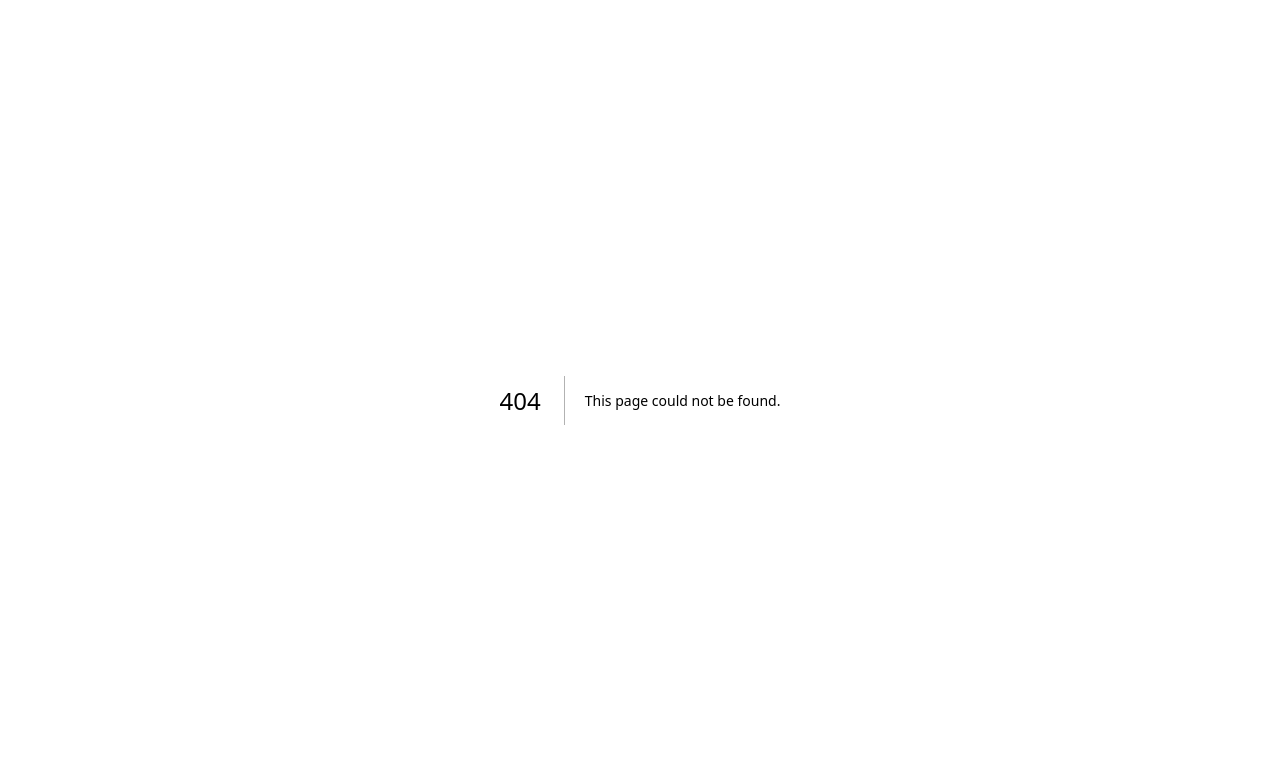
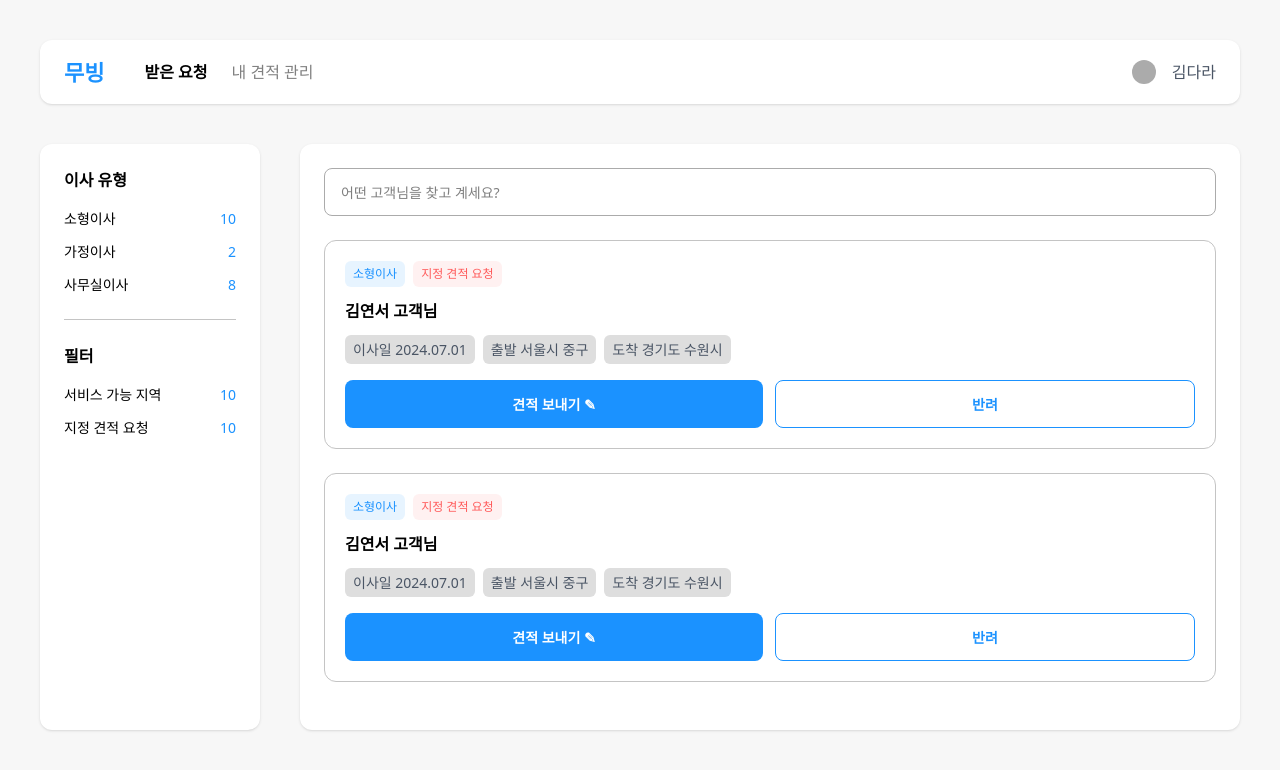
Before and after one commit to Mov2ng/8--Moving-Mov2ng-FE, a Next.js app: page /estimate in a window 1280 px wide. Before the commit this address had no page. Shown: the top 770 px of the page. Built offline with nearby package versions, Linux system fonts and the light colour scheme; a web font is replaced by a local one.

Commit message:
feat:받은견적 하드코딩

```diff
--- /dev/null
+++ b/src/app/estimate/page.tsx
@@ -0,0 +1,110 @@
+"use client";
+
+import React from "react";
+
+export default function Page() {
+  return (
+    <div className="w-full min-h-screen bg-[#F7F7F7] flex flex-col items-center py-10">
+      {/* Header */}
+      <header className="w-full max-w-[1200px] h-16 bg-white shadow-sm flex items-center px-6 rounded-xl">
+        <div className="text-[22px] font-bold text-[#1B92FF]">무빙</div>
+        <div className="ml-10 flex gap-6 text-[16px]">
+          <div className="font-semibold">받은 요청</div>
+          <div className="text-gray-500">내 견적 관리</div>
+        </div>
+        <div className="ml-auto flex items-center gap-4 text-gray-600">
+          <div className="w-6 h-6 bg-gray-300 rounded-full" />
+          <div>김다라</div>
+        </div>
+      </header>
+
+      {/* Main Layout */}
+      <div className="w-full max-w-[1200px] mt-10 flex gap-10">
+        {/* Left Sidebar */}
+        <aside className="w-[220px] bg-white rounded-xl shadow-sm p-6">
+          <div className="font-semibold mb-4">이사 유형</div>
+          <ul className="text-[14px] flex flex-col gap-3">
+            <li className="flex justify-between">
+              <span>소형이사</span>
+              <span className="text-[#1B92FF] font-medium">10</span>
+            </li>
+            <li className="flex justify-between">
+              <span>가정이사</span>
+              <span className="text-[#1B92FF] font-medium">2</span>
+            </li>
+            <li className="flex justify-between">
+              <span>사무실이사</span>
+              <span className="text-[#1B92FF] font-medium">8</span>
+            </li>
+          </ul>
+
+          <div className="h-[1px] bg-gray-200 my-6" />
+
+          <div className="font-semibold mb-4">필터</div>
+          <ul className="text-[14px] flex flex-col gap-3">
+            <li className="flex justify-between">
+              <span>서비스 가능 지역</span>
+              <span className="text-[#1B92FF] font-medium">10</span>
+            </li>
+            <li className="flex justify-between">
+              <span>지정 견적 요청</span>
+              <span className="text-[#1B92FF] font-medium">10</span>
+            </li>
+          </ul>
+        </aside>
+
+        {/* Content Section */}
+        <section className="flex-1">
+          <div className="bg-white w-full rounded-xl shadow-sm p-6">
+            {/* Search Bar */}
+            <div className="w-full mb-6">
+              <input
+                type="text"
+                placeholder="어떤 고객님을 찾고 계세요?"
+                className="w-full h-12 px-4 border border-gray-300 rounded-lg text-sm"
+              />
+            </div>
+
+            {/* Request Cards (2 examples) */}
+            {[1, 2].map((idx) => (
+              <div
+                key={idx}
+                className="border border-gray-200 rounded-xl p-5 mb-6"
+              >
+                {/* Tag */}
+                <div className="flex items-center gap-2 mb-3 text-[12px]">
+                  <span className="px-2 py-1 bg-[#1B92FF]/10 text-[#1B92FF] rounded-md font-medium">
+                    소형이사
+                  </span>
+                  <span className="px-2 py-1 bg-[#FF7A7A]/10 text-[#FF5A5A] rounded-md font-medium">
+                    지정 견적 요청
+                  </span>
+                </div>
+
+                {/* Customer Name */}
+                <div className="text-[16px] font-semibold mb-3">김연서 고객님</div>
+
+                {/* Info Row */}
+                <div className="flex flex-wrap gap-2 text-[14px] text-gray-600 mb-4">
+                  <span className="px-2 py-1 bg-gray-100 rounded-md">이사일 2024.07.01</span>
+                  <span className="px-2 py-1 bg-gray-100 rounded-md">출발 서울시 중구</span>
+                  <span className="px-2 py-1 bg-gray-100 rounded-md">도착 경기도 수원시</span>
+                </div>
+
+                {/* Buttons */}
+                <div className="flex gap-3">
+                  <button className="flex-1 h-12 bg-[#1B92FF] text-white rounded-lg font-semibold text-[14px]">
+                    견적 보내기 ✎
+                  </button>
+                  <button className="flex-1 h-12 border border-[#1B92FF] text-[#1B92FF] rounded-lg font-semibold text-[14px] bg-white">
+                    반려
+                  </button>
+                </div>
+              </div>
+            ))}
+          </div>
+        </section>
+      </div>
+    </div>
+  );
+}
```
